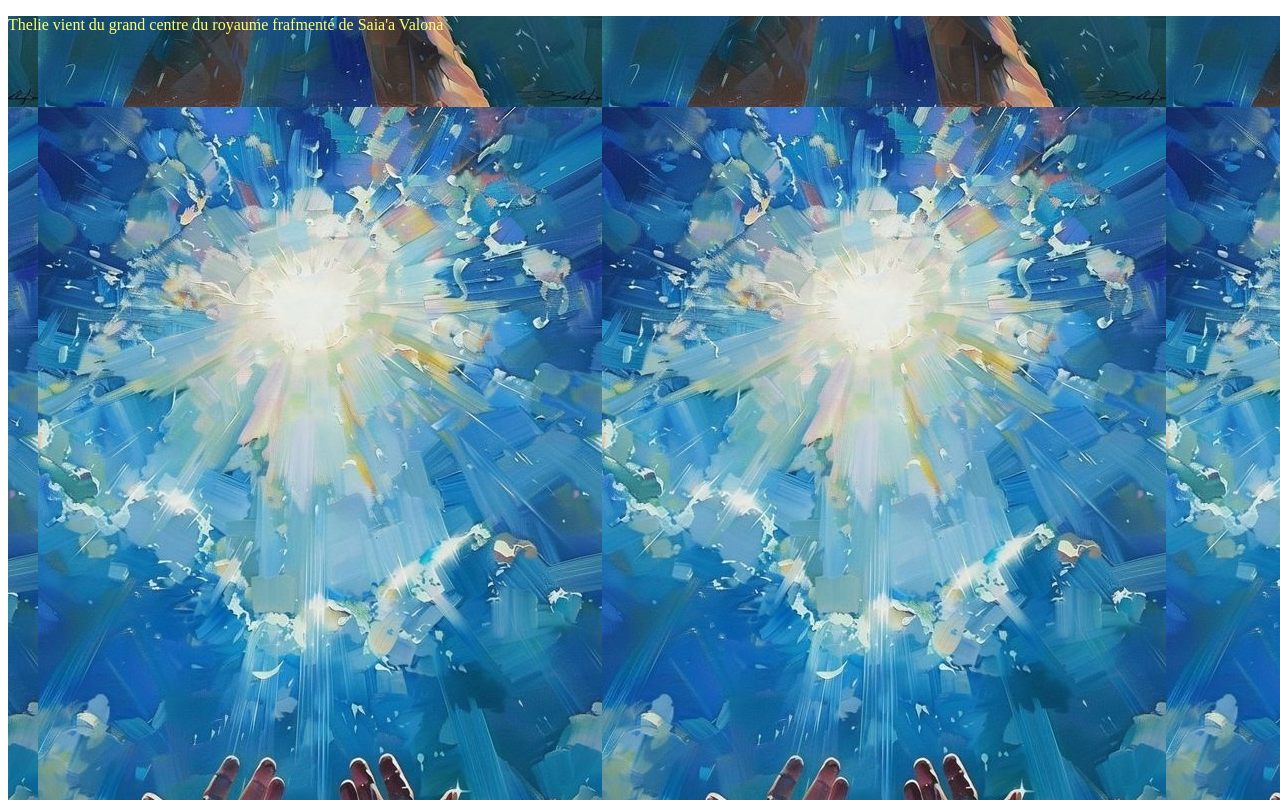
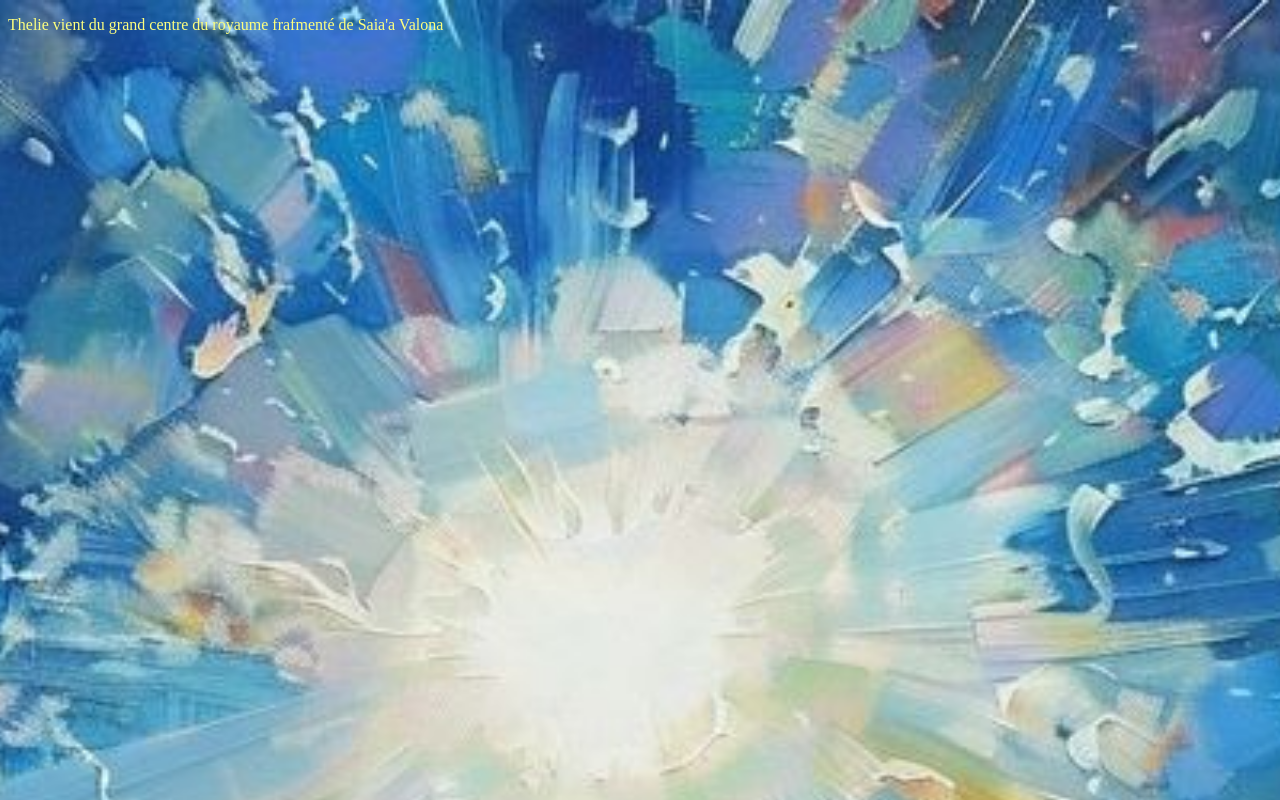
Before and after one commit to Paschalis369/DossierOrigine, a plain HTML site: page index.html in a window 1280 px wide. Shown: the top 800 px of the page. Drawn offline with Linux system fonts and the light colour scheme.

Commit message:
Update index.html

```diff
--- a/index.html
+++ b/index.html
@@ -2,20 +2,19 @@
 <html lang="en">
 <head>
     <style>
-        header{
+        body{
             background-image:url(./OriginImage/c2d799cee7fc89200e0b7c8c8fb096aa.jpg);
-            width: 219vh;
+            width: 217vh;
             height: 400vh;
-            background-size: auto;
-            background-position: center;
+            background-size: cover;
+            background-position: top;
+            background-repeat: no-repeat;
         }
         p{color: rgb(253, 255, 127);}
     </style>
     <title>Origin</title>
 </head>
 <body>
-    <header>
         <p>Thelie vient du grand centre du royaume frafmenté de Saia'a Valona</p>
-    </header>
 </body>
 </html>
```
